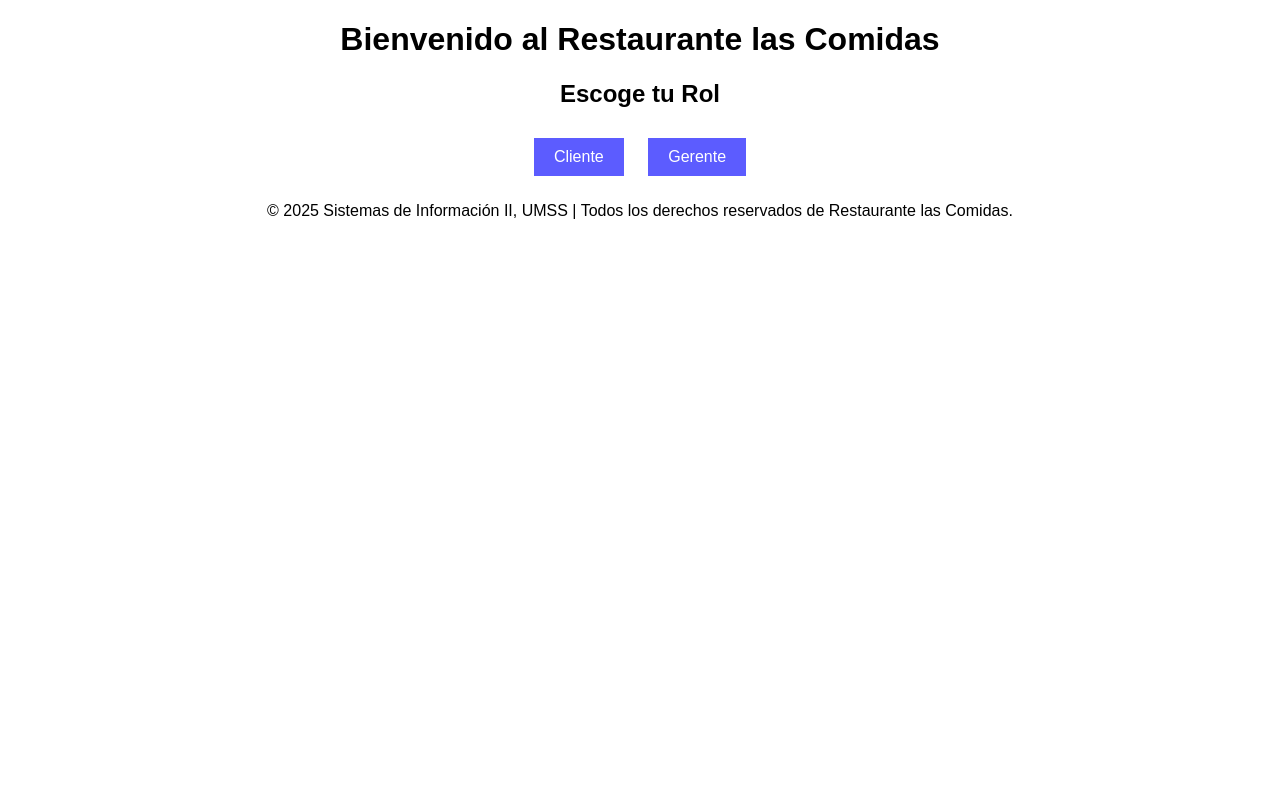
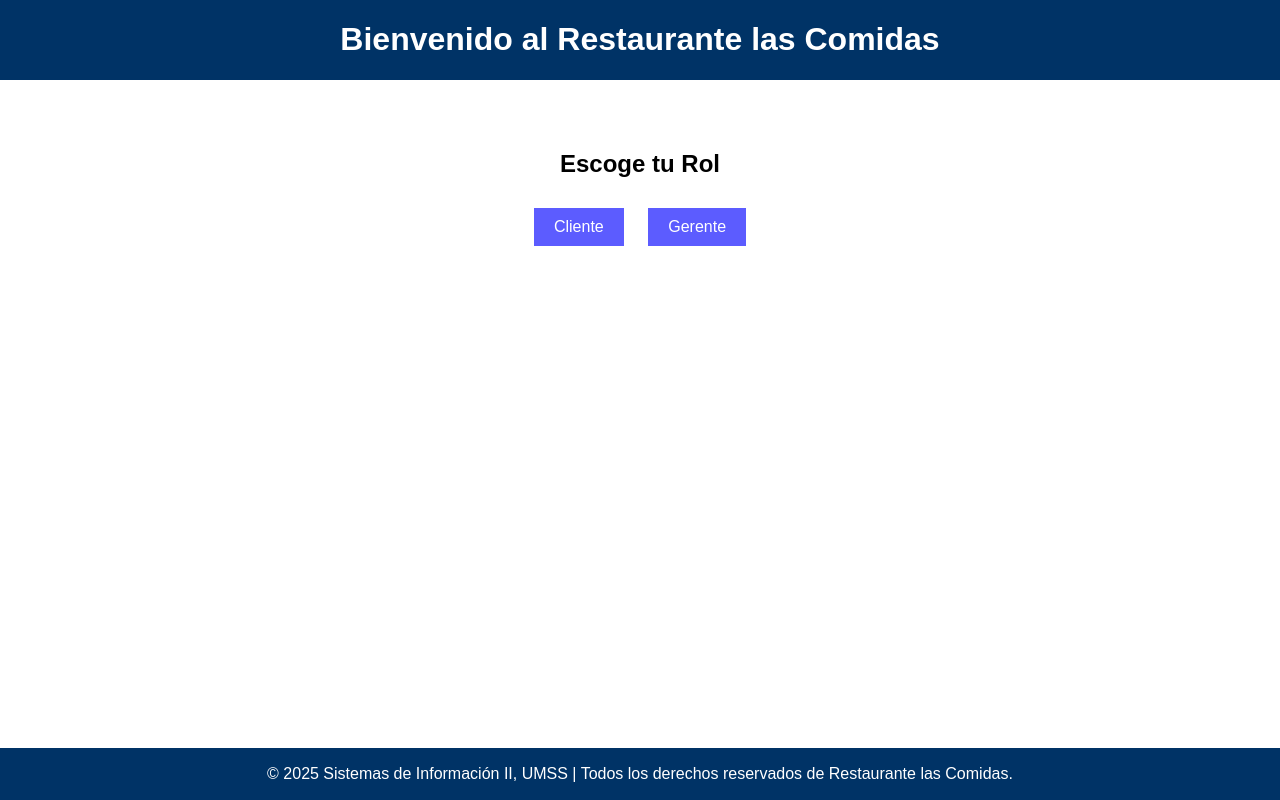
Before and after one commit to MiguelQuiton/Proyecto-sprint, a website: page public/index.html in a window 1280 px wide. Drawn offline with Linux system fonts and the light colour scheme.

Commit message:
Update styles.css
agregación de header y footer con estilos

```diff
--- a/public/styles.css
+++ b/public/styles.css
@@ -1,7 +1,33 @@
 body {
   font-family: Arial, sans-serif;
+  margin:0;
+  min-height: 100vh;
+  display: flex;
+  flex-direction: column;
   text-align: center;
-  margin: 20px;
+
+}
+#mainHeader {
+  background-color: #003366;
+  color: white;
+  padding: 0.05px;
+  text-align: center;
+  margin-bottom: 30px;
+}
+
+/* FOOTER */
+#mainFooter {
+  background-color: #003366;
+  color: white;
+  text-align: center;
+  padding: 1px;
+  margin-top: auto;
+  /*border-radius: 8px;
+  font-size: 14px;*/
+}
+main{
+  flex: 1;
+  padding: 20px;
 }
 
 form {
```
